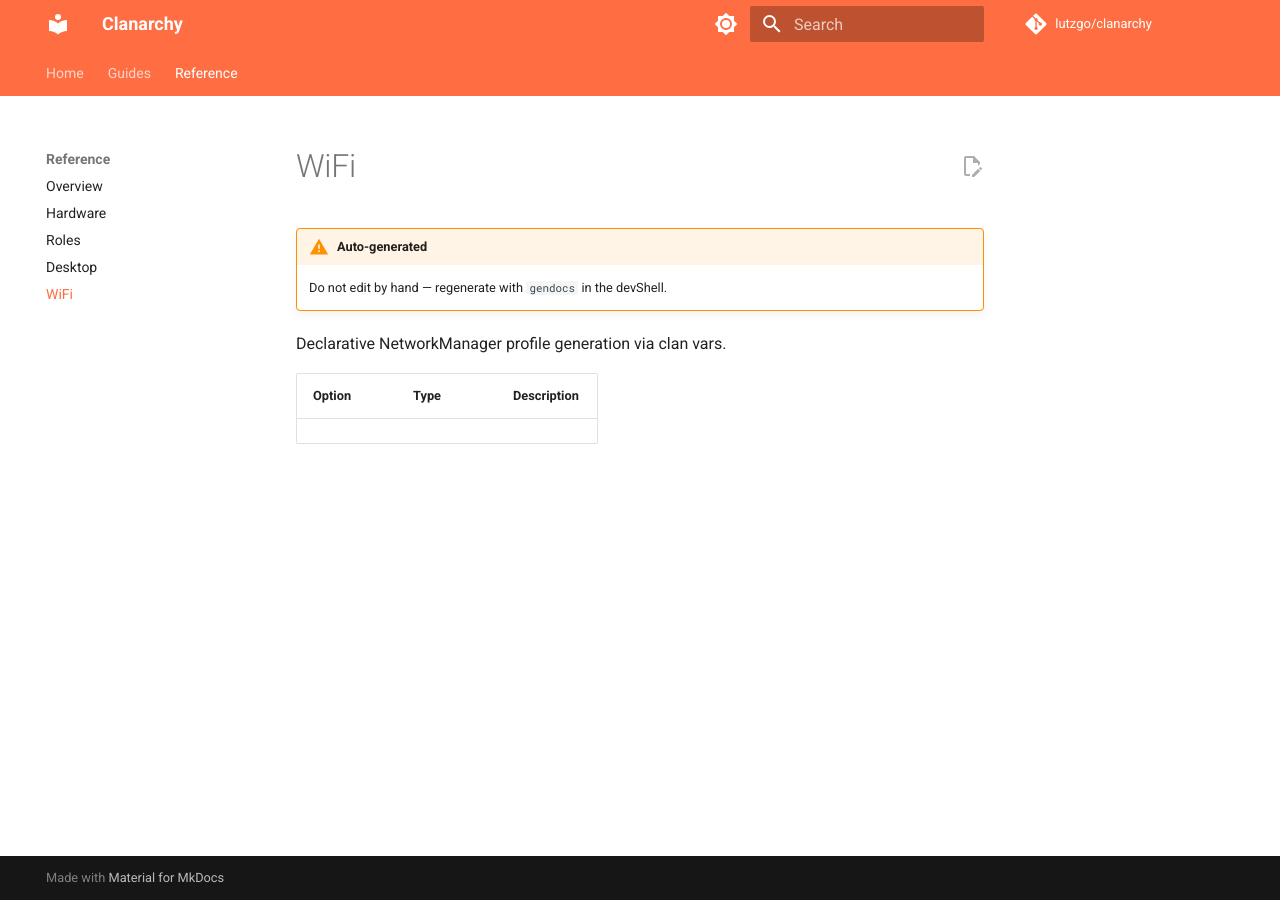
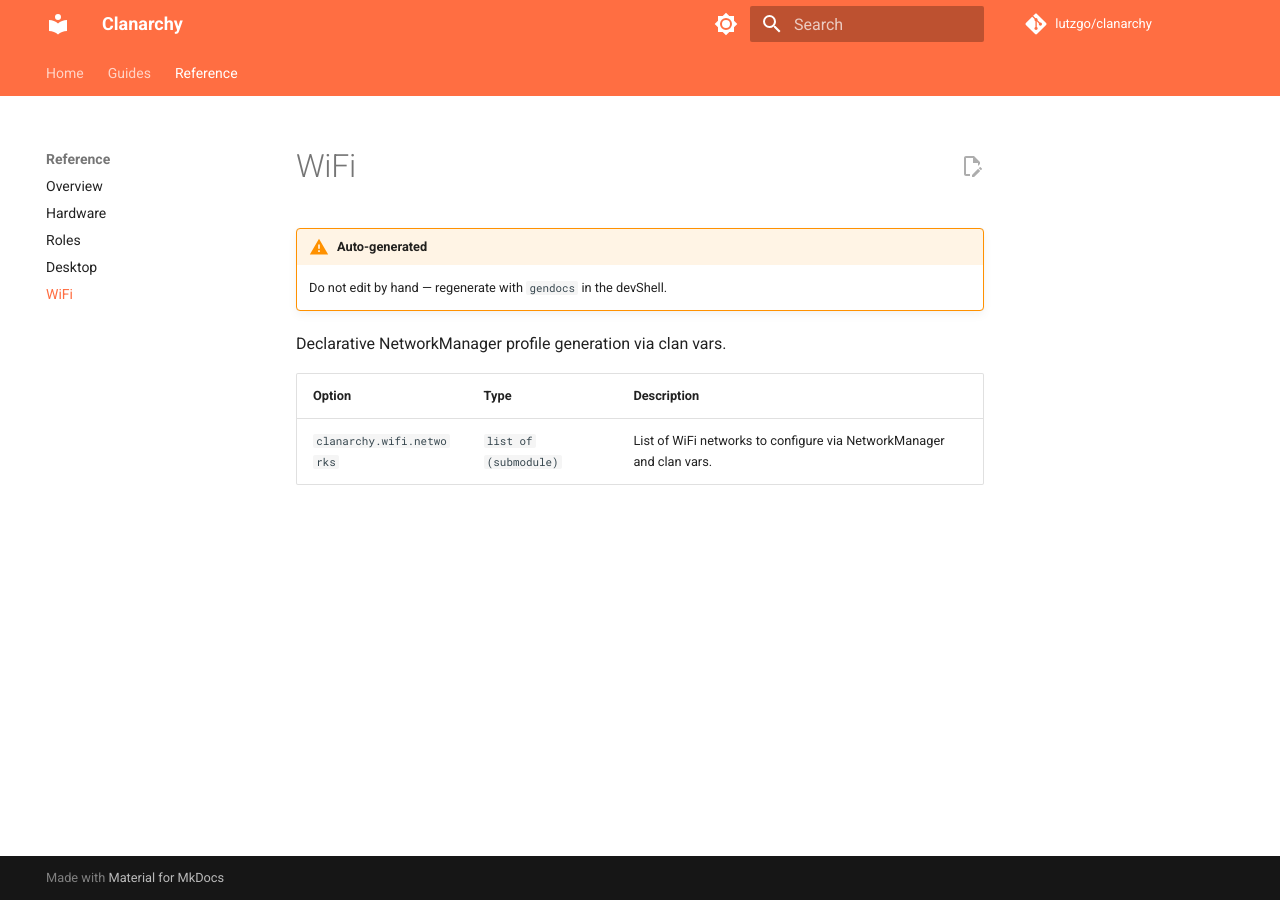
Before and after one commit to lutzgo/clanarchy, an MkDocs documentation site: the page built from docs/reference/wifi.md, in a window 1280 px wide. Built offline with MkDocs 1.6.1 and Material for MkDocs 9.7.7, drawn with Linux system fonts in a browser that asks for light colours; comment, search, counter and statistics services are not loaded.

Commit message:
docs: regenerate option reference [skip ci]

```diff
--- a/docs/reference/wifi.md
+++ b/docs/reference/wifi.md
@@ -7,3 +7,4 @@ Declarative NetworkManager profile generation via clan vars.
 
 | Option | Type | Description |
 |--------|------|-------------|
+| `clanarchy.wifi.networks` | `list of (submodule)` | List of WiFi networks to configure via NetworkManager and clan vars. |
```
